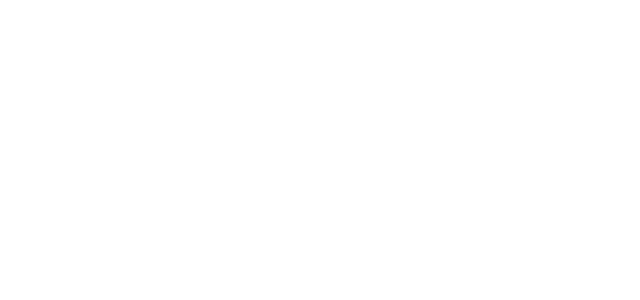
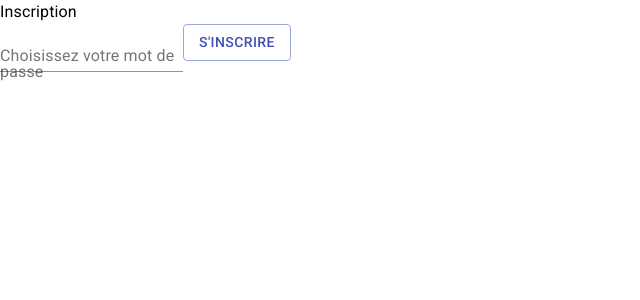
Before and after one commit to Tzunhei/yundongym-client, a React (Create React App) app: page /signup in a window 1280 px wide. Shown: the top 300 px of the page, without its empty margins (0-640 px from the left). Built offline with nearby package versions, Linux system fonts and the light colour scheme.

Commit message:
feat(SignUp): create & implement signup page

```diff
--- a/src/AppRouter.js
+++ b/src/AppRouter.js
@@ -2,12 +2,14 @@
 import { BrowserRouter as Router, Switch, Route } from 'react-router-dom';
 import Home from 'screens/Home';
 import AdminDashboard from 'screens/AdminDashboard';
+import { SignUp } from 'components/SignUp';
 
 const AppRouter = () => {
   return (
     <Router>
       <Switch>
         <Route exact path='/' component={Home} />
+        <Route exact path='/signup' component={SignUp} />
         <Route exact path='/admin/dashboard' component={AdminDashboard} />
       </Switch>
     </Router>
--- /dev/null
+++ b/src/components/SignUp/SignUp.js
@@ -0,0 +1,33 @@
+import React from 'react';
+import { Formik } from 'formik';
+import { MyTextField } from 'components/MyTextField';
+import { Button, Typography } from '@material-ui/core';
+
+const SignUp = () => {
+  return (
+    <div>
+      <Typography>Inscription</Typography>
+      <Formik initialValues={{ password: '' }}>
+        {({ handleSubmit }) => (
+          <form onSubmit={handleSubmit}>
+            <MyTextField
+              id='password'
+              name='password'
+              label='Choisissez votre mot de passe'
+            />
+            <Button
+              color='primary'
+              variant='outlined'
+              disableElevation
+              disableTouchRipple
+              type='submit'>
+              S&apos;inscrire
+            </Button>
+          </form>
+        )}
+      </Formik>
+    </div>
+  );
+};
+
+export default SignUp;
--- /dev/null
+++ b/src/components/SignUp/index.js
@@ -0,0 +1 @@
+export { default as SignUp } from './SignUp';
--- a/src/screens/Home.js
+++ b/src/screens/Home.js
@@ -121,7 +121,8 @@
               color='primary'
               variant='outlined'
               disableElevation
-              disableTouchRipple>
+              disableTouchRipple
+              onClick={() => history.push('/signup')}>
               S'inscrire
             </Button>
           </Box>
```
Also changed, not shown: 1 other file (tests, documents, lock files or other folders).
